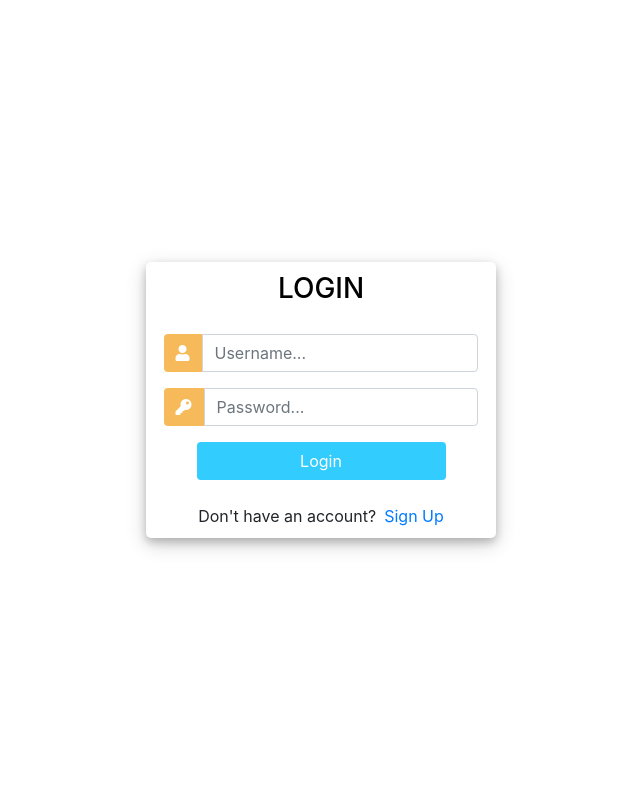
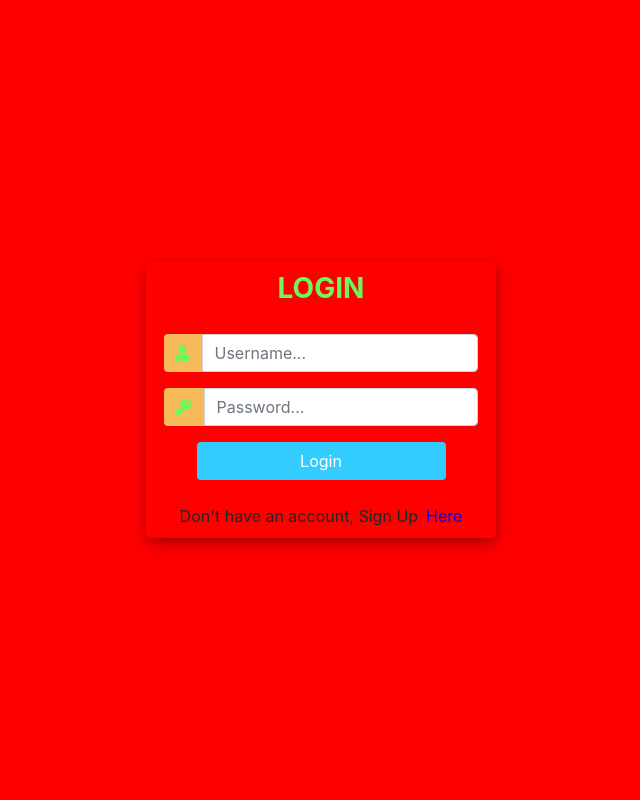
Before and after one commit to Rovine1999/School-Library-System, a Django app: page /login/ in a window 1280 px wide. Shown: the whole page, without its empty margins (319-959 px from the left). Run offline with Django 3.2, Linux system fonts and the light colour scheme; some libraries are stand-ins or nearby versions.

Commit message:
added styles color

```diff
--- a/mylibrary/templates/registration/login.html
+++ b/mylibrary/templates/registration/login.html
@@ -14,6 +14,7 @@
 			margin: 0;
 			padding: 0;
 			height: 100%;
+			background-color: red;
 
 		}
 		.user_card {
@@ -82,26 +83,26 @@
 				<div class="d-flex justify-content-center">
 
 
-					<h3 id="form-title">LOGIN</h3>
+					<h3 style="text-decoration: hovered; color:#6df75b" id="form-title"><b>LOGIN</b></h3>
 				</div>
 				<div class="d-flex justify-content-center form_container">
 					<form method="POST" action="">
                         {% csrf_token%}
 						<div class="input-group mb-3">
 							<div class="input-group-append">
-								<span class="input-group-text"><i class="fas fa-user"></i></span>
+								<span class="input-group-text"><i style="text-decoration: hovered; color:#6df75b" class="fas fa-user"></i></span>
 							</div>
 							<input type="text" name="username" placeholder="Username..." class="form-control">
 						</div>
 						<div class="input-group mb-2">
 							<div class="input-group-append">
-								<span class="input-group-text"><i class="fas fa-key"></i></span>
+								<span class="input-group-text"><i style="text-decoration: hovered; color:#6df75b" class="fas fa-key"></i></span>
 							</div>
 								<input type="password" name="password" placeholder="Password..." class="form-control" >
 						</div>
 
 							<div class="d-flex justify-content-center mt-3 login_container">
-				 				<input class="btn login_btn" type="submit" value="Login">
+				 				<input  class="btn login_btn" type="submit" value="Login">
 				   			</div>
 					</form>
 
@@ -113,7 +114,7 @@
 
 				<div class="mt-4">
 					<div class="d-flex justify-content-center links">
-						Don't have an account? <a href="{% url 'register' %}" class="ml-2">Sign Up</a>
+						Don't have an account, Sign Up <a style="text-decoration: hovered; color: blue" href="{% url 'register' %}" class="ml-2">Here</a>
 					</div>
 
 				</div>
```
